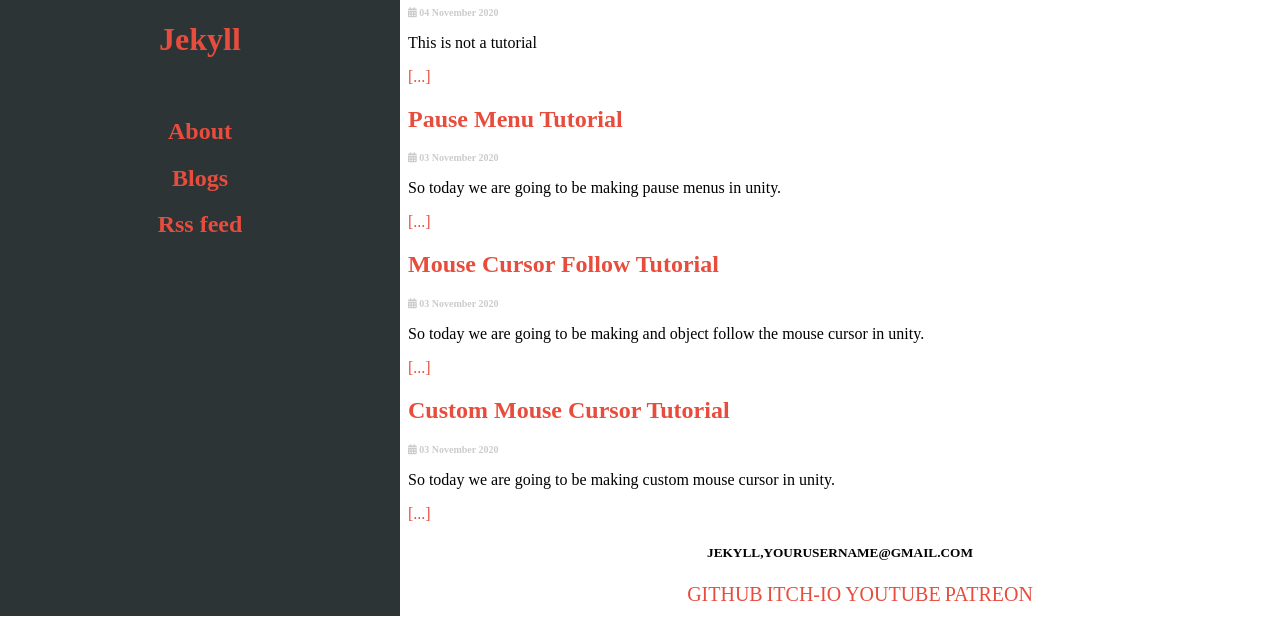
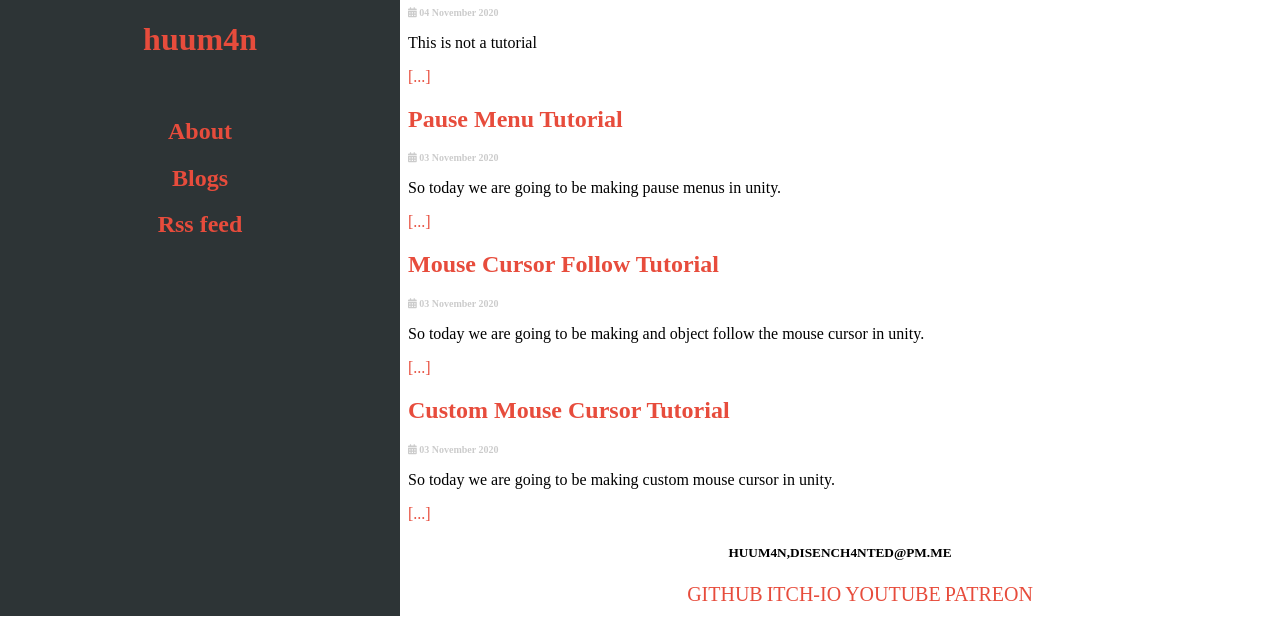
Before and after one commit to huum4n/huum4n.github.io, a Jekyll site: the page built from index.html, in a window 1280 px wide, cut to the strip 284-906 px from the top of the page. Built offline with Jekyll 4.4.1, drawn with Linux system fonts in a browser that asks for light colours; some of the changed text lies outside the part shown.

Commit message:
edited _config

```diff
--- a/_config.yml
+++ b/_config.yml
@@ -1,12 +1,12 @@
-title: Atlas Jekyll Theme
+title: huum4n's blog
 desciption: >
   A jekyll theme for personal website.
-email: yourusername@gmail.com
+email: disench4nted@pm.me
 baseurl: "/atlas-jekyll-theme" # the subpath of your site, e.g. /blog
 #replace nrdybhu1.github.io with your domainname.com
-url: "https://nrdybhu1.github.io" # the base hostname & protocol for your site
-twitter_username: jekyllrb
-github_username:  Jekyll
+url: "https://huum4n.github.io" # the base hostname & protocol for your site
+twitter_username: n/a
+github_username:  huum4n
 markdown: kramdown
 page_excerpts: true
 favicon: "/img/atlas.png"
```
